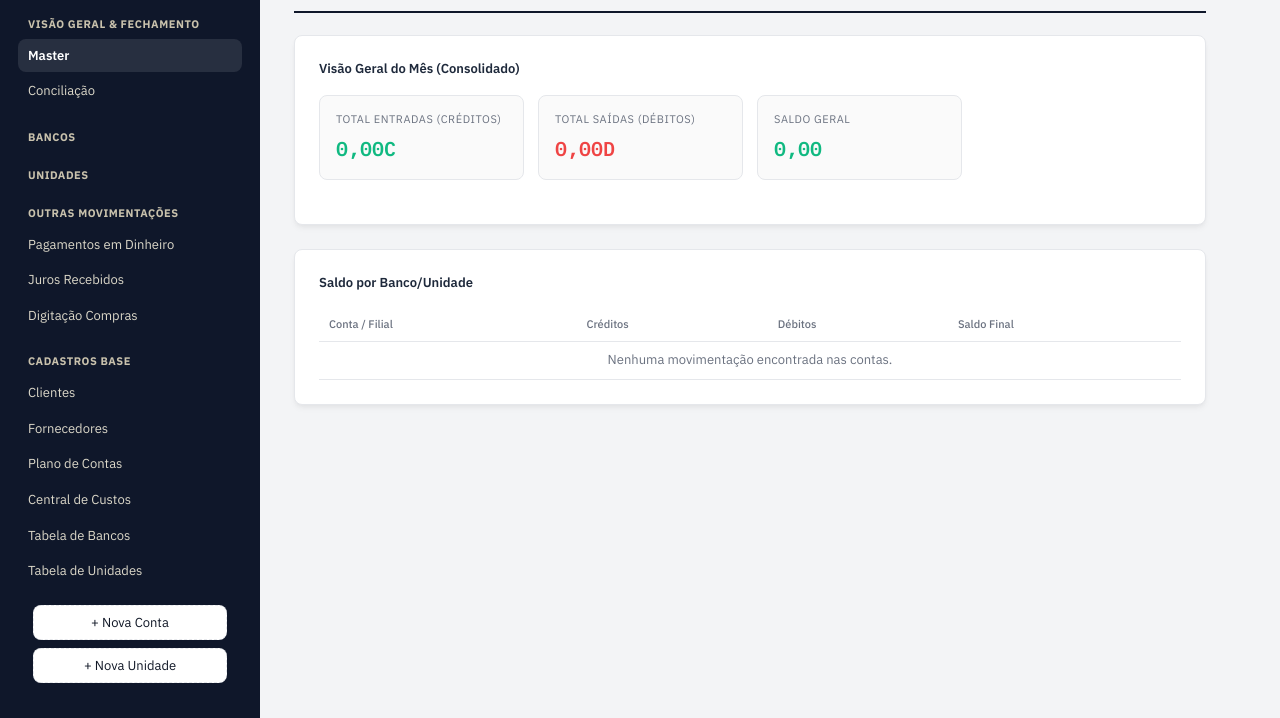
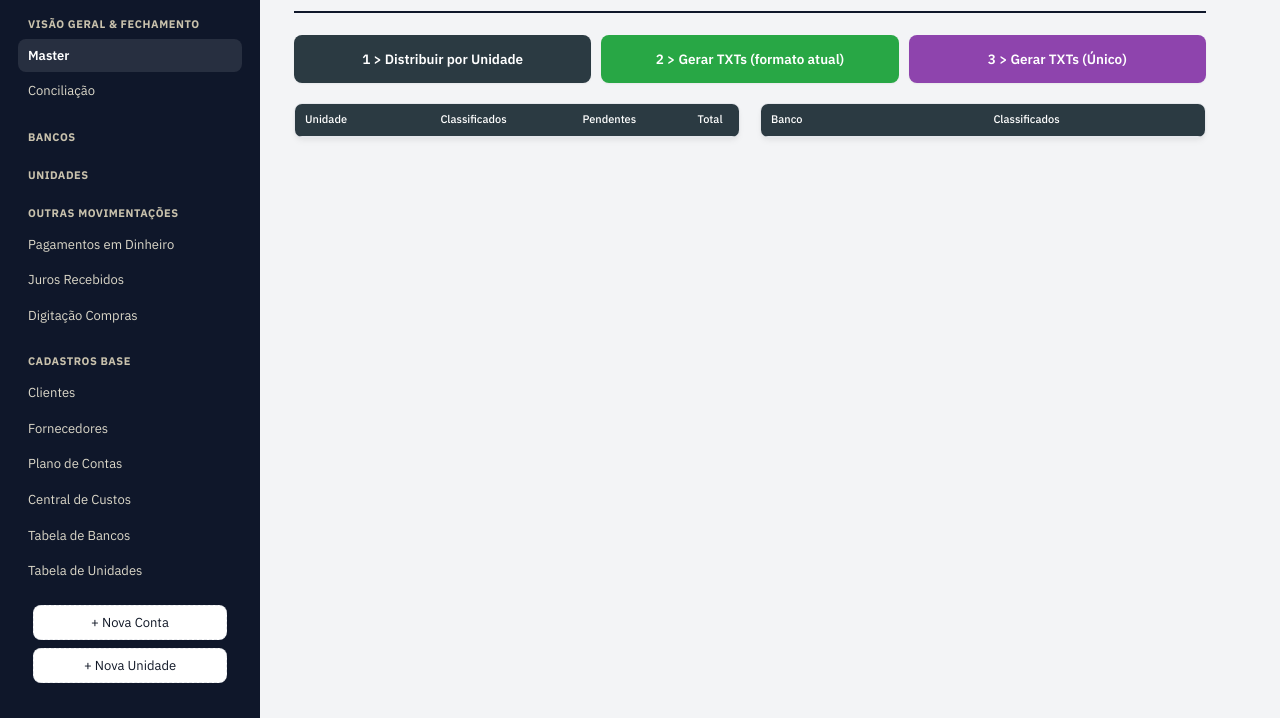
Before and after one commit to Helitonsf/Celesp, a plain HTML site: page index.html in a window 1280 px wide. Shown: the part 82-800 px from the top of the page. Drawn offline with Linux system fonts and the light colour scheme; a script that the page names is missing.

Commit message:
Add files via upload

```diff
--- a/index.html
+++ b/index.html
@@ -158,21 +158,48 @@
 
     <!-- VIEW: MASTER/DASHBOARD -->
     <div id="view-master" style="display:none;">
-      <section class="panel">
-        <h2>Visão Geral do Mês (Consolidado)</h2>
-        <div class="grid" id="master-cards" style="margin-bottom: 20px;">
-          <!-- Cards injetados via JS -->
-        </div>
-      </section>
-      <section class="panel">
-        <h2>Saldo por Banco/Unidade</h2>
-        <div class="ledger-wrap">
-          <table class="ledger">
-            <thead><tr><th>Conta / Filial</th><th>Créditos</th><th>Débitos</th><th>Saldo Final</th></tr></thead>
-            <tbody id="master-body"></tbody>
+
+      <!-- Top Actions (like Excel) -->
+      <div style="display:flex; gap:10px; margin-bottom:20px;">
+        <button class="primary" style="flex:1; background:#2B3A42; color:#fff; font-weight:600; padding:15px; border-radius:var(--radius); border:none; cursor:pointer;">1 > Distribuir por Unidade</button>
+        <button class="primary" style="flex:1; background:#28a745; color:#fff; font-weight:600; padding:15px; border-radius:var(--radius); border:none; cursor:pointer;">2 > Gerar TXTs (formato atual)</button>
+        <button class="primary" style="flex:1; background:#8e44ad; color:#fff; font-weight:600; padding:15px; border-radius:var(--radius); border:none; cursor:pointer;">3 > Gerar TXTs (Único)</button>
+      </div>
+
+      <div style="display:flex; gap:20px; align-items:flex-start;">
+        <!-- Left Table: Unidades -->
+        <section class="panel" style="flex:1; padding:0; overflow:hidden;">
+          <table class="ledger" style="margin:0; border:none;">
+            <thead>
+              <tr style="background:#2B3A42; color:#fff;">
+                <th style="color:#fff;">Unidade</th>
+                <th style="color:#fff; text-align:center;">Classificados</th>
+                <th style="color:#fff; text-align:center;">Pendentes</th>
+                <th style="color:#fff; text-align:center;">Total</th>
+                <th style="color:#fff; text-align:center;">% Completo</th>
+                <th style="color:#fff; text-align:center;">Ir para aba</th>
+              </tr>
+            </thead>
+            <tbody id="master-body-unidades"></tbody>
           </table>
-        </div>
-      </section>
+        </section>
+
+        <!-- Right Table: Bancos e Outros -->
+        <section class="panel" style="flex:1; padding:0; overflow:hidden;">
+          <table class="ledger" style="margin:0; border:none;">
+            <thead>
+              <tr style="background:#2B3A42; color:#fff;">
+                <th style="color:#fff;">Banco</th>
+                <th style="color:#fff; text-align:center;">Classificados</th>
+                <th style="color:#fff; text-align:center;">Pendentes</th>
+                <th style="color:#fff; text-align:center;">Total</th>
+              </tr>
+            </thead>
+            <tbody id="master-body-bancos"></tbody>
+          </table>
+        </section>
+      </div>
+
     </div>
 
     <!-- VIEW: CONCILIACAO -->
```
